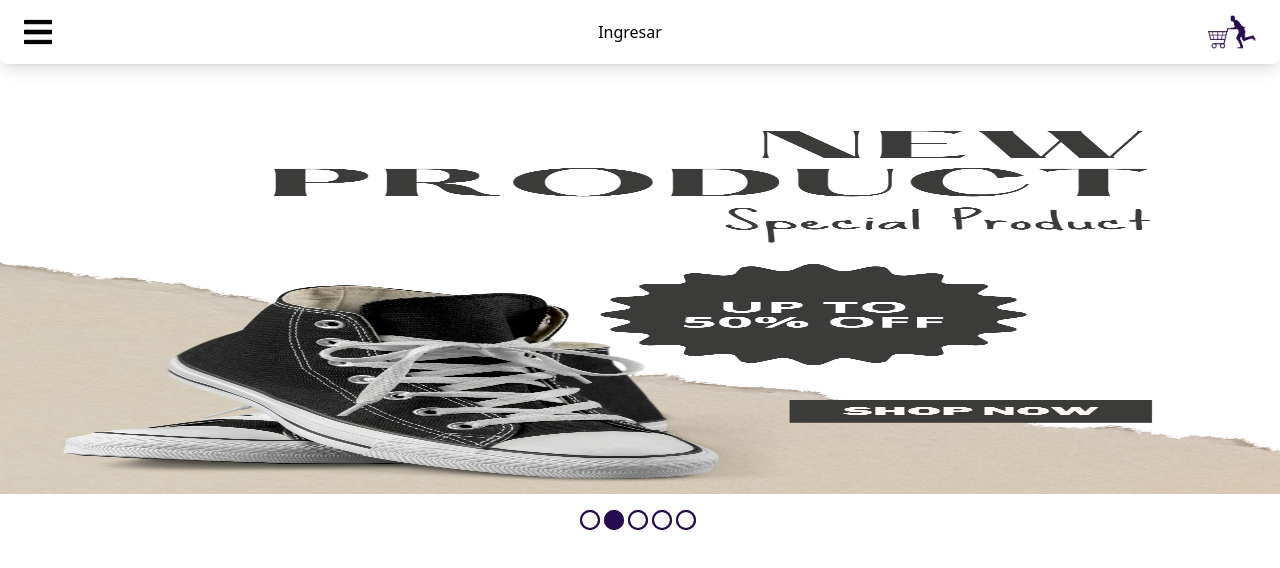
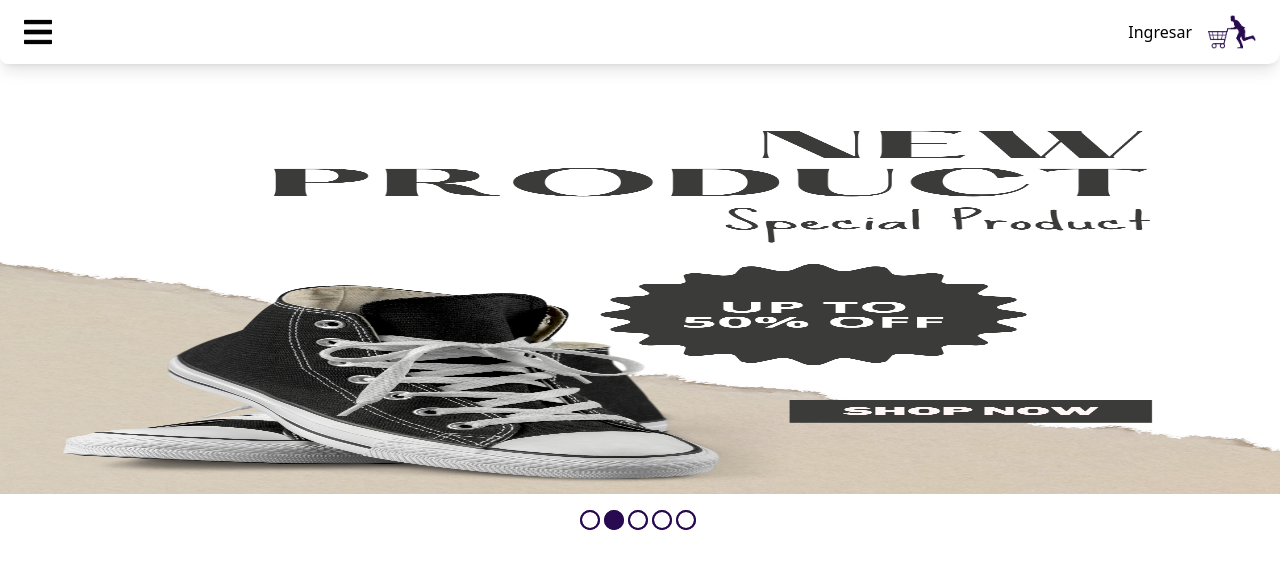
Before and after one commit to MoruApp9/MoruApp-Front, a React (Vite) app in the folder moru-app/: page / in a window 1280 px wide. Shown: the top 568 px of the page. Built offline with nearby package versions, Linux system fonts and the light colour scheme.

Commit message:
tienda y producto comentados en nav

```diff
--- a/moru-app/src/components/Nav.jsx
+++ b/moru-app/src/components/Nav.jsx
@@ -1,4 +1,5 @@
 import { useState } from "react"
+//TODO usar iconos de react
 import shoppingIcon from "../images/icons/carrito-de-compras.png"
 import sandwichIcon from "../images/icons/sandwich-icon.jpg"
 import storeIcon from '../images/icons/store.svg'
@@ -19,22 +20,21 @@ const Nav = () => {
 
   return (
     <nav className="flex flex-col sticky top-0  bg-white  z-50">
-      <div className="flex justify-between w-full items-center px-6 py-2 shadow-lg rounded-bl-lg rounded-br-lg ">
+      <div className="flex justify-between w-full items-center px-6 py-2 shadow-lg rounded-bl-lg rounded-br-xl ">
         <button onClick={() => {setOpenMenu(true)}}>
           <img className="w-7" src={sandwichIcon} alt="sandwichIcon" />
         </button>
 
+        <div className="flex items-center space-x-4">
           {
-                isAuthenticated ?
-                <LogOutButton />
+            isAuthenticated
+            ? <LogOutButton />
             : <button onClick={() => loginWithRedirect()}>Ingresar</button>
           }
 
-        {/* <Link to="/"><img className="w-20" src={logoMoru} alt="Moru App" /></Link> */}
+          <Link to="/carrito-de-compras"><img className="w-12" src={shoppingIcon} alt="shoppingIcon" /></Link>
+      </div>
 
-        <Link to="/carrito-de-compras">
-          <img className="w-12" src={shoppingIcon} alt="shoppingIcon" />
-        </Link>
         </div>
       <div onClick={() => {setOpenMenu(false)}} className={`${!openMenu && 'hidden'} bg-gray-600/50 min-h-screen w-full fixed backdrop-blur-sm`}></div>
 
@@ -46,10 +46,10 @@ const Nav = () => {
           </button>
 
           <li className="flex flex-col space-y-10 text-xl">
-            <ul className="flex justify-center space-x-4"> <img className="w-7" src={storeIcon} alt="store" /><Link>Tienda</Link></ul>
-            <ul className="flex justify-center space-x-4" ><img className="w-7" src={favIcon} alt="fav" /><Link>Favoritos</Link></ul>
-            <ul className="flex justify-center space-x-4" ><img className="w-7" src={publishIcon} alt="publish" /><Link>Publicar</Link></ul>
-            <ul className="flex justify-center space-x-4" ><img className="w-7" src={countIcon} alt="count" /><Link>Cuenta</Link></ul>
+{/*             <ul className="flex justify-center space-x-4"> <img className="w-7" src={storeIcon} alt="store" /><Link>Tienda</Link></ul>
+ */}        <ul className="flex justify-center space-x-4" ><img className="w-7" src={favIcon} alt="fav" /><Link>Favoritos</Link></ul>
+{/*             <ul className="flex justify-center space-x-4" ><img className="w-7" src={publishIcon} alt="publish" /><Link>Publicar</Link></ul>
+ */}        <ul className="flex justify-center space-x-4" ><img className="w-7" src={countIcon} alt="count" /><Link>Cuenta</Link></ul>
             <ul className="flex justify-center space-x-4" ><img className="w-7" src={supportIcon} alt="publish" /><Link>Soporte</Link></ul>
           </li>
         </div>
```
Lines whose indentation alone changed are shown as unchanged.
